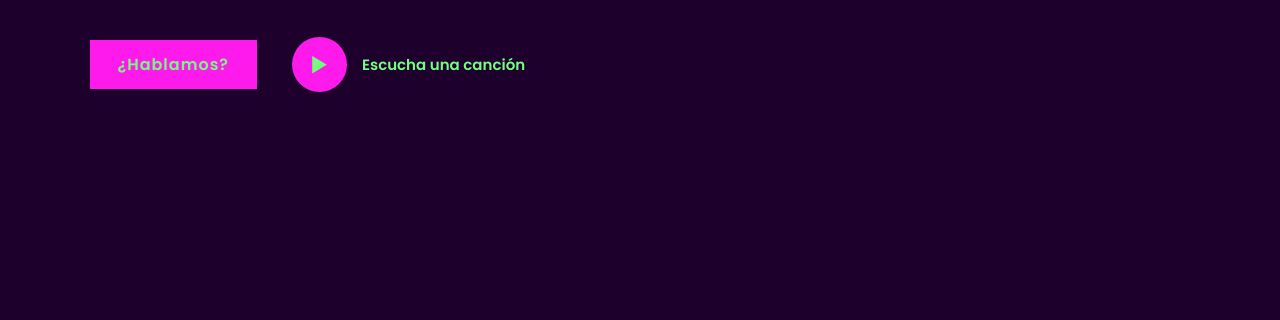
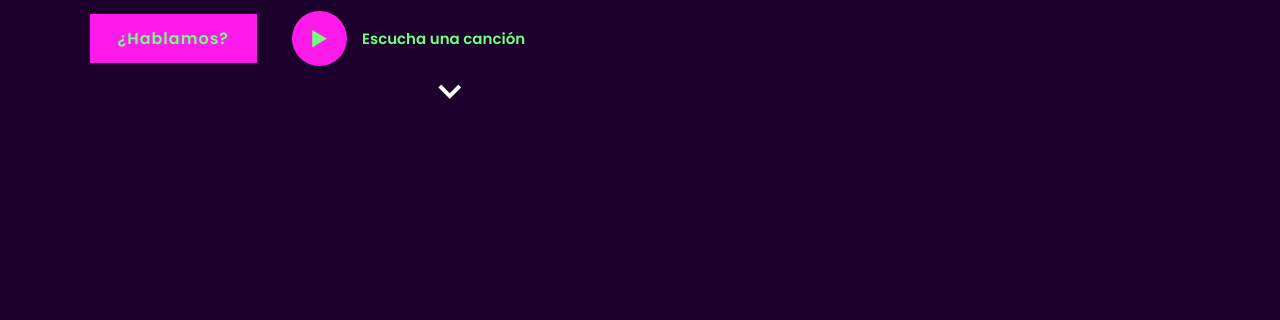
Before and after one commit to jorgesamper/Portafolio-new, a plain HTML site: page index.html in a window 1280 px wide. Shown: the part 480-800 px from the top of the page. Drawn offline with nearby package versions, Linux system fonts and the light colour scheme; files whose address does not match are found by name.

Commit message:
scroll-icon index.html

```diff
--- a/index.html
+++ b/index.html
@@ -67,6 +67,12 @@
                         <i class="bx bx-play"></i>
                     </span>Escucha una canción
                 </a>
+            </div>
+
+            <div class="row mt-3">
+                <div class="col d-flex justify-content-center align-items-center">
+                    <i class="bx bx-chevron-down fs-5" style="color:#ffffff; font-size: 3rem;"></i>
+                </div>
             </div>
 
     </section>
```
